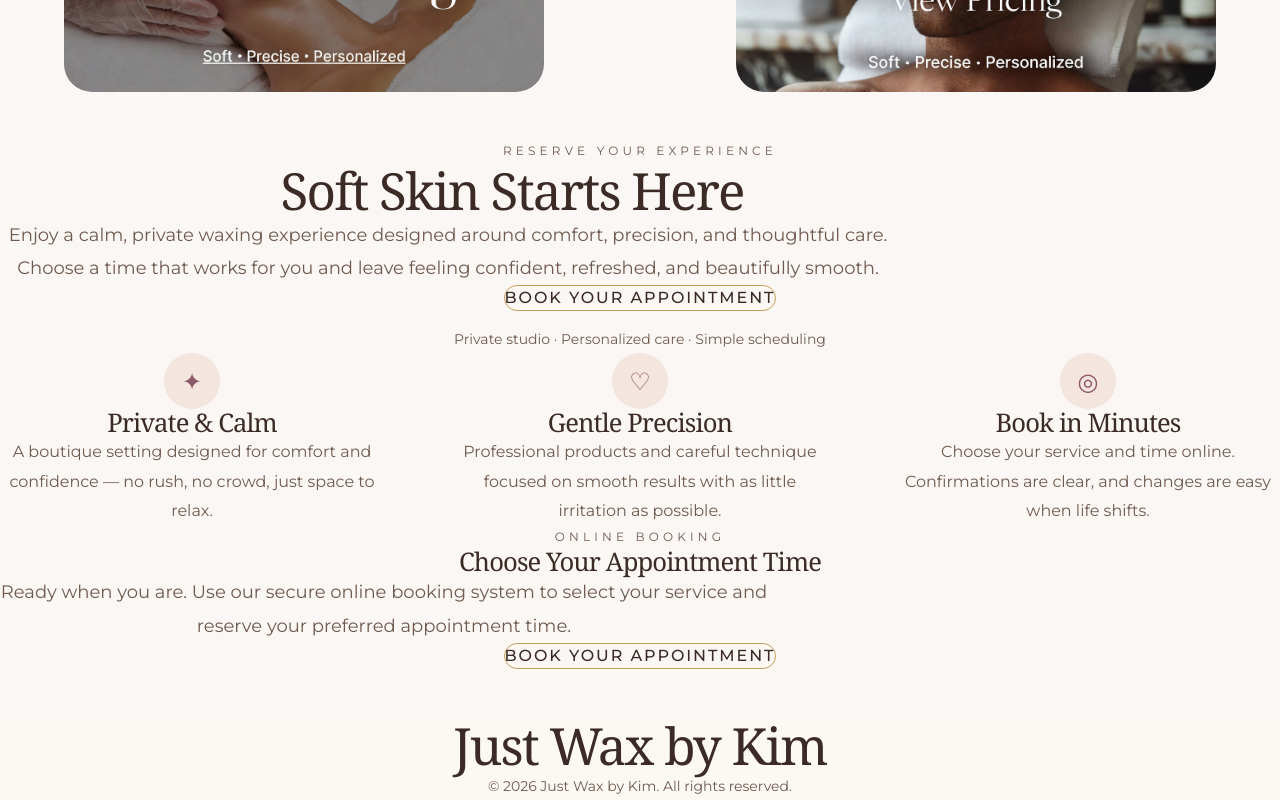
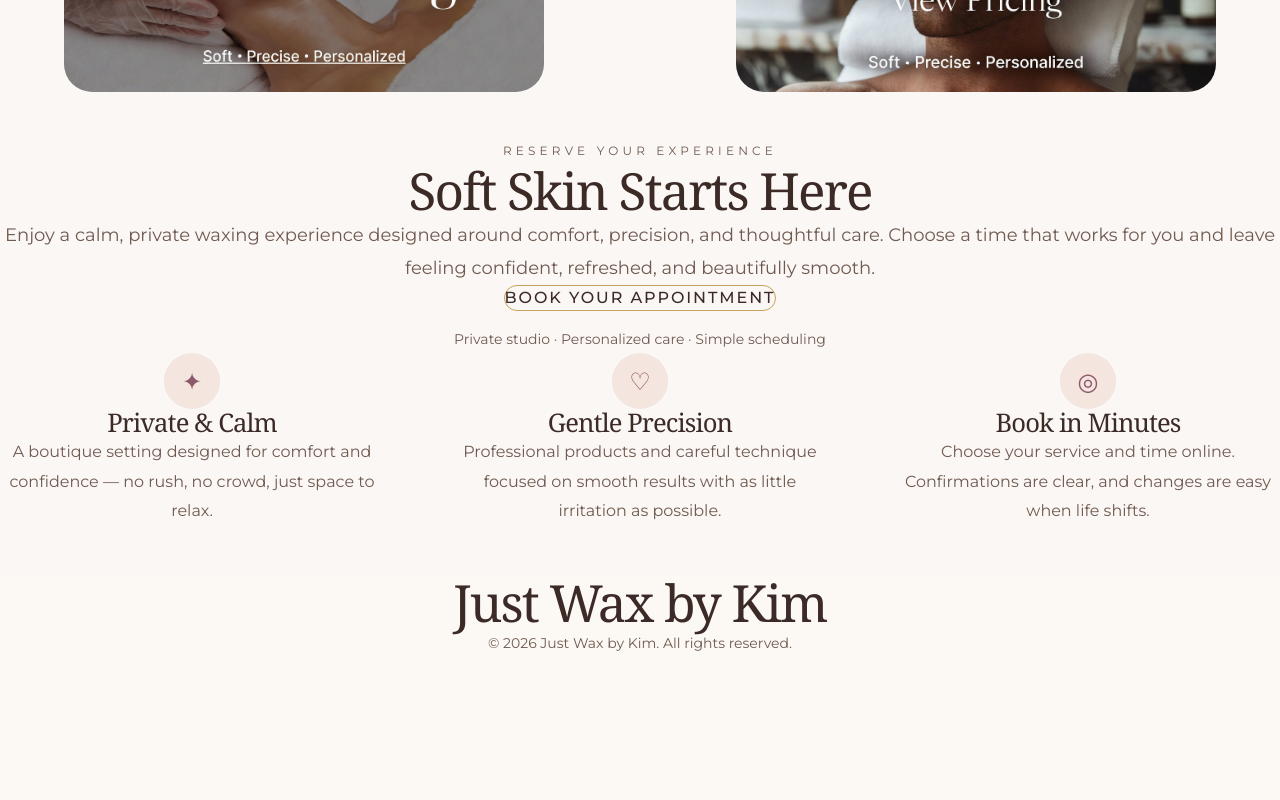
Before and after one commit to kevin-phan-25/just-wax-by-kim, a Next.js app: page / in a window 1280 px wide. Shown: the part 2291-3091 px from the top of the page. After the commit the page ends 2948 px from the top, so only its background shows below. Built offline with nearby package versions, Linux system fonts and the light colour scheme; a web font is replaced by a local one.

Commit message:
Update Booking.tsx

```diff
--- a/features/booking/Booking.tsx
+++ b/features/booking/Booking.tsx
@@ -9,11 +9,11 @@
  *
  * Updates:
  * • Full width editorial layout
- * • Removed duplicate messaging
- * • Unified site background (#FBF7F4)
- * • Stronger CTA hierarchy
- * • Preserved id="booking"
+ * • Removed duplicate booking widget
+ * • Single GlossGenius CTA
+ * • Centered typography
  * • Responsive spacing
+ * • Matches site background
  *
  * ---
  *
@@ -22,7 +22,6 @@
 import { BOOKING_CONFIG } from "./booking.constants";
 import BookingCTA from "./BookingCTA";
 import BookingBenefits from "./BookingBenefits";
-import BookingWidget from "./BookingWidget";
 
 export default function Booking() {
   return (
@@ -44,20 +43,25 @@ export default function Booking() {
       />
 
 
-      {/* HERO CONTENT */}
+      {/* FULL WIDTH CONTENT */}
       <div
         className="
           w-full
-          px-6
+          px-5
+          sm:px-8
           md:px-10
           lg:px-16
         "
       >
 
+        {/* HEADER */}
         <header
           className="
-            mx-auto
             w-full
+            flex
+            flex-col
+            items-center
+            justify-center
             text-center
           "
         >
@@ -77,13 +81,13 @@ export default function Booking() {
           <h2
             className="
               mt-6
-              mx-auto
-              max-w-5xl
+              w-full
+              text-center
               font-serif
               text-4xl
               sm:text-5xl
               md:text-6xl
-              leading-[1.08]
+              leading-tight
               tracking-[-0.03em]
               text-[#3B2A26]
             "
@@ -94,9 +98,9 @@ export default function Booking() {
 
           <p
             className="
-              mx-auto
               mt-8
-              max-w-4xl
+              w-full
+              text-center
               text-base
               md:text-lg
               leading-relaxed
@@ -107,21 +111,23 @@ export default function Booking() {
           </p>
 
 
-          {/* PRIMARY CTA */}
           <div
             className="
               mt-10
               flex
               flex-col
               items-center
+              justify-center
               gap-4
             "
           >
+
             <BookingCTA />
 
 
             <p
               className="
+                text-center
                 text-sm
                 text-[#8C7468]
               "
@@ -129,7 +135,9 @@ export default function Booking() {
               {BOOKING_CONFIG.reassurance}
             </p>
 
+
           </div>
+
 
         </header>
 
@@ -146,21 +154,7 @@ export default function Booking() {
         </div>
 
 
-
-        {/* BOOKING EMBED AREA */}
-        <div
-          className="
-            mt-20
-            md:mt-24
-            w-full
-          "
-        >
-          <BookingWidget />
-        </div>
-
-
       </div>
-
 
 
       {/* BOTTOM SPACING */}
```
